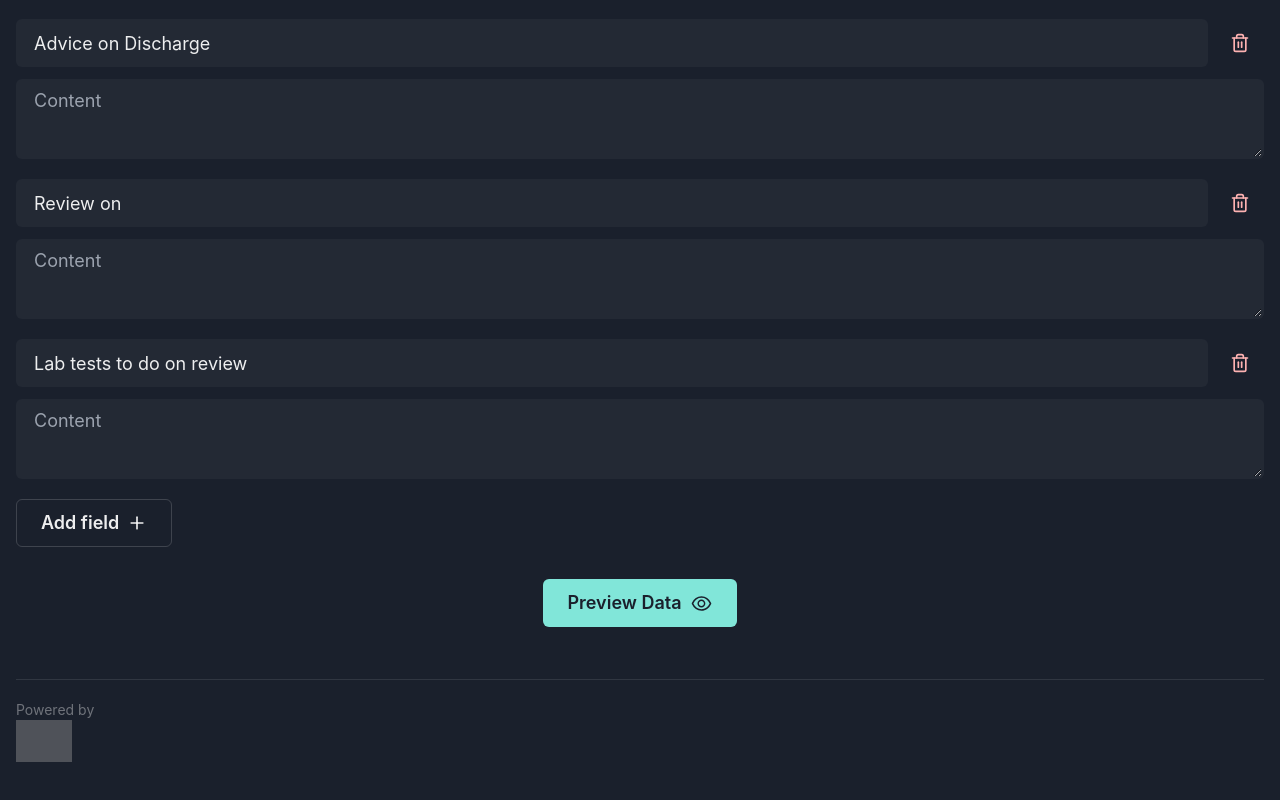
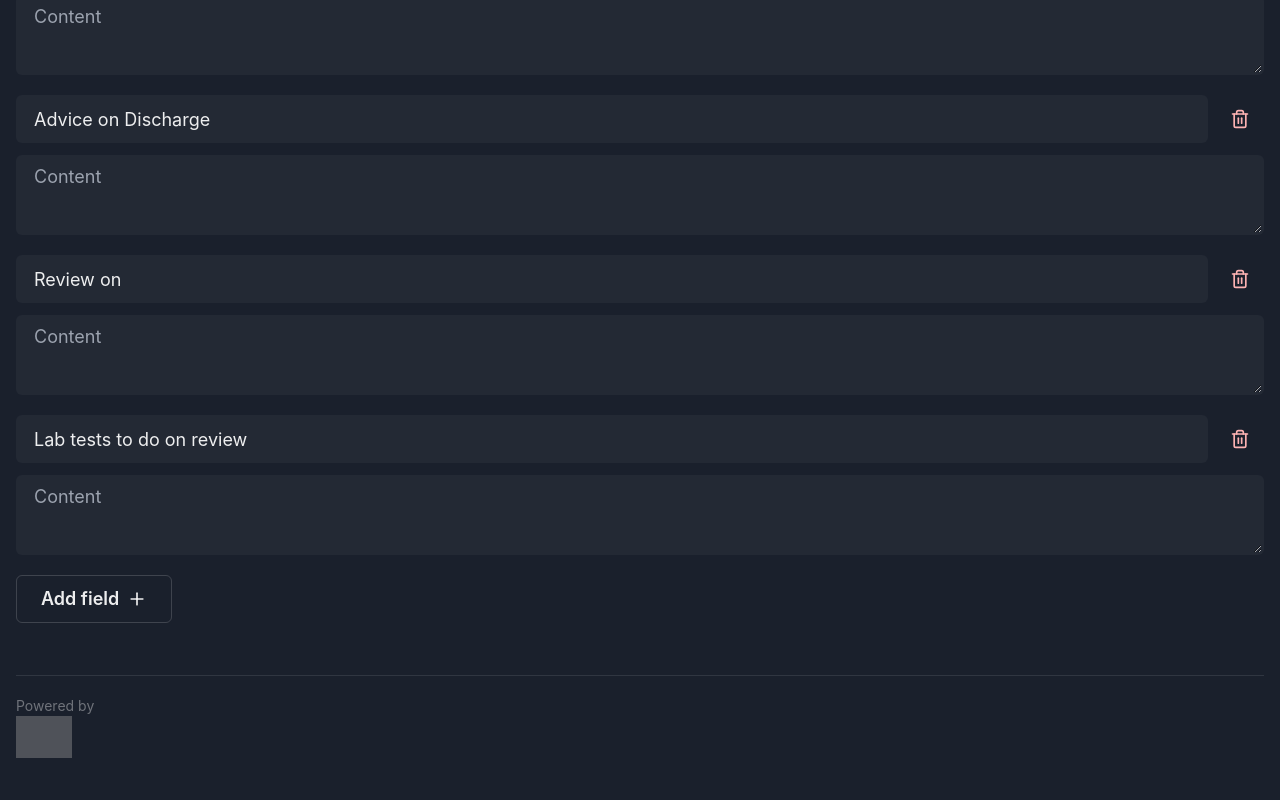
Before and after one commit to hyfic/vein-web, a Next.js app: page / in a window 1280 px wide. Shown: the part 1525-2325 px from the top of the page. Built offline with nearby package versions, Linux system fonts and the light colour scheme; grey boxes are pictures that could not be loaded.

Commit message:
converted to tab preview

```diff
--- a/components/dischargeForm/index.tsx
+++ b/components/dischargeForm/index.tsx
@@ -2,22 +2,10 @@
 import { Discharge } from '@/types/discharge';
 import { SetState } from '@/types/react';
 import { defaultDischargeData } from '@/utils/constants';
-import {
-  Button,
-  Center,
-  Drawer,
-  DrawerBody,
-  DrawerCloseButton,
-  DrawerContent,
-  DrawerHeader,
-  DrawerOverlay,
-  useDisclosure,
-} from '@chakra-ui/react';
+import { Tab, TabList, TabPanel, TabPanels, Tabs } from '@chakra-ui/react';
 import { BioData } from './bioData';
-import { DischargeHeader } from './dischargeHeader';
 import { DischargeSummaryForm } from './dischargeSummaryForm';
 import { Preview } from '../preview';
-import { AiOutlineEye } from 'react-icons/ai';
 
 export interface DischargeFromContextType {
   dischargeData: Discharge;
@@ -31,37 +19,24 @@
   const [dischargeData, setDischargeData] =
     useState<Discharge>(defaultDischargeData);
 
-  const { isOpen, onOpen, onClose } = useDisclosure();
-  const btnRef = React.useRef<any>();
-
   return (
     <DischargeFormContext.Provider value={{ dischargeData, setDischargeData }}>
-      <DischargeHeader />
-      <BioData />
-      <DischargeSummaryForm />
-      <Center mt={8}>
-        <Button size='lg' ref={btnRef} colorScheme='teal' onClick={onOpen}>
-          Preview Data <AiOutlineEye size={23} className='ml-2' />
-        </Button>
-      </Center>
+      <Tabs size='lg'>
+        <TabList>
+          <Tab fontSize='xl'>Discharge form</Tab>
+          <Tab fontSize='xl'>Preview</Tab>
+        </TabList>
 
-      <Drawer
-        isOpen={isOpen}
-        placement='bottom'
-        size='full'
-        onClose={onClose}
-        finalFocusRef={btnRef}
-      >
-        <DrawerOverlay />
-        <DrawerContent>
-          <DrawerCloseButton size='lg' />
-          <DrawerHeader>Preview data</DrawerHeader>
-
-          <DrawerBody>
+        <TabPanels>
+          <TabPanel p={0}>
+            <BioData />
+            <DischargeSummaryForm />
+          </TabPanel>
+          <TabPanel my={3}>
             <Preview dischargeData={dischargeData} />
-          </DrawerBody>
-        </DrawerContent>
-      </Drawer>
+          </TabPanel>
+        </TabPanels>
+      </Tabs>
     </DischargeFormContext.Provider>
   );
 };
```
